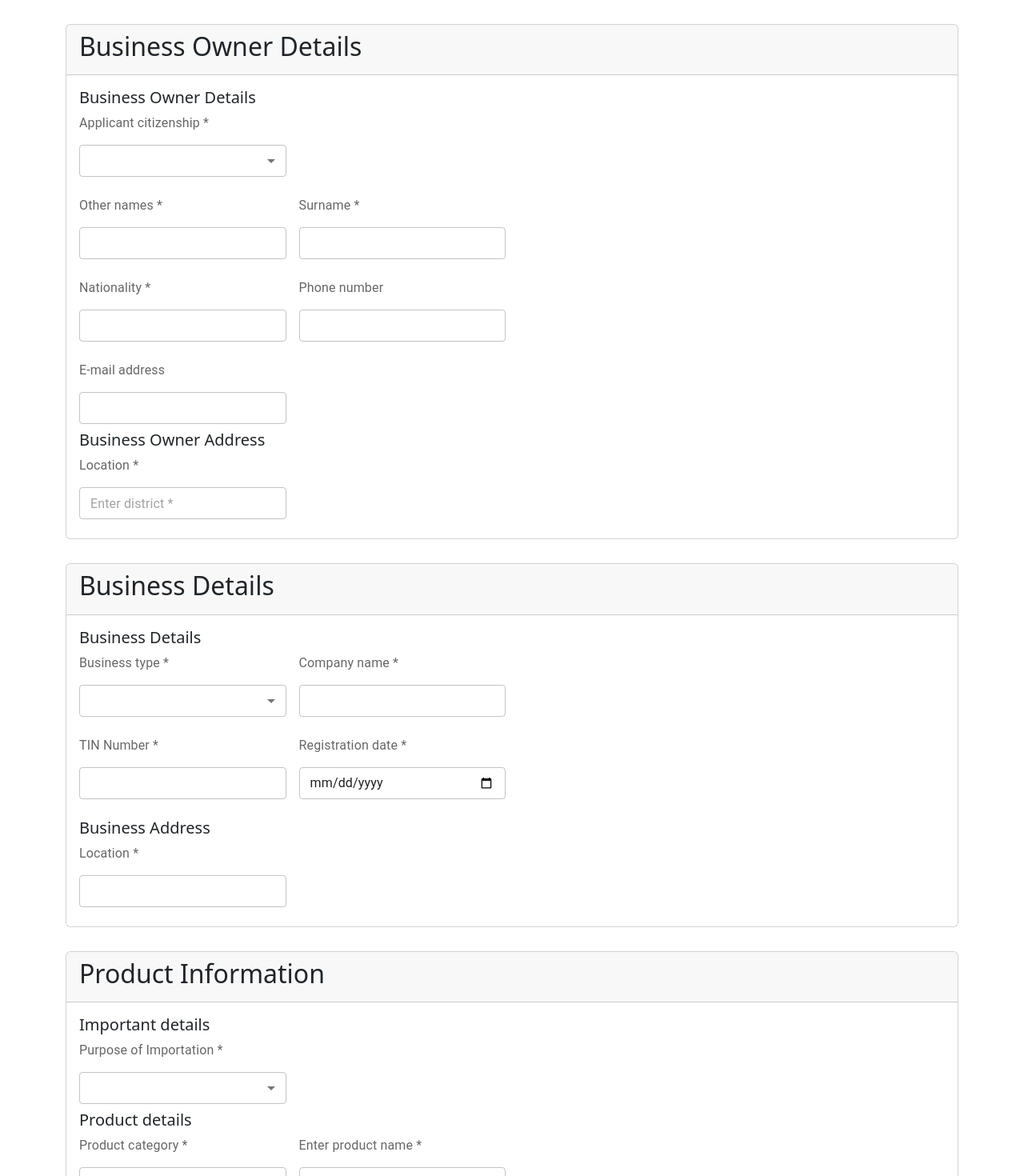
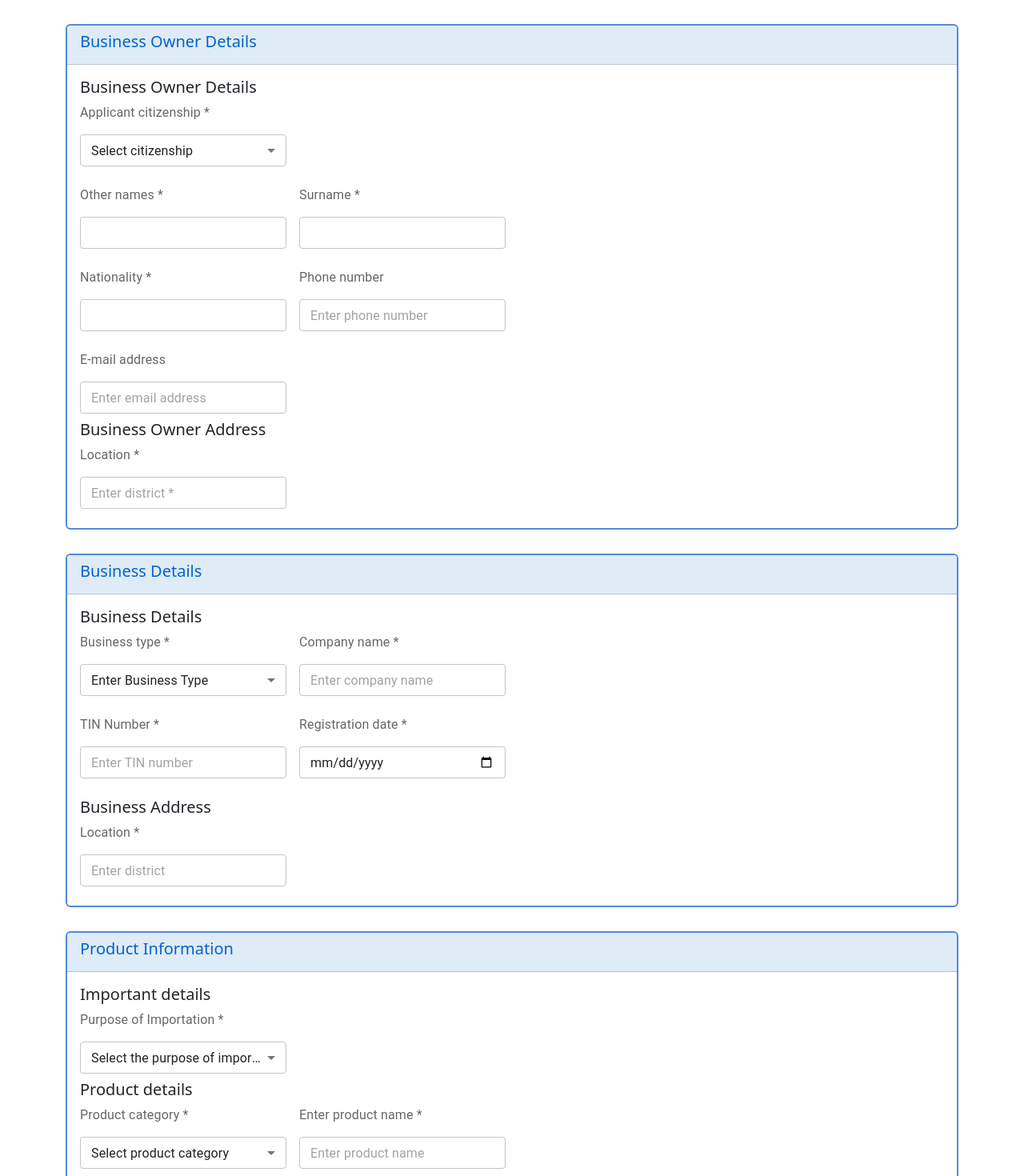
Before and after one commit to Christian-pprogrammer/irembo-service-frontend, a React (Create React App) app: page / in a window 1280 px wide. Shown: the top 1470 px of the page at 80% size. Built offline with nearby package versions, Linux system fonts and the light colour scheme.

Commit message:
last commit

```diff
--- a/src/App.js
+++ b/src/App.js
@@ -9,7 +9,7 @@ import { useRef } from "react";
 function App() {
   const formRef = useRef();
   const validationSchema = Yup.object().shape({
-    citizenship: Yup.string().required("Citizenship is required"),
+    citizenship: Yup.string().required("This field is required"),
     idNumber: Yup.string().when("citizenship", (citizenship, field) =>
       citizenship === "Rwandan"
         ? field.required("This field is required")
@@ -96,7 +96,7 @@ function App() {
       >
         <div className="card">
           <div className="card-header">
-            <h2>Business Owner Details</h2>
+            <h5>Business Owner Details</h5>
           </div>
           <div className="card-body">
             <h5>Business Owner Details</h5>
@@ -126,6 +126,11 @@ function App() {
                       helperText={
                         formik.touched.citizenship && formik.errors.citizenship
                       }
+                      SelectProps={{
+                        displayEmpty: true,
+                        renderValue: (value) =>
+                          value === "" ? "Select citizenship" : value,
+                      }}
                     >
                       <MenuItem value="Rwandan">- Rwandan</MenuItem>
                       <MenuItem value="Foreigner">- Foreigner</MenuItem>
@@ -260,6 +265,7 @@ function App() {
                       id="phoneNumber"
                       name="phoneNumber"
                       type="text"
+                      placeholder="Enter phone number"
                     />
                   </Grid>
                   <Grid item xs={6}>
@@ -273,6 +279,7 @@ function App() {
                       id="emailAddress"
                       name="emailAddress"
                       type="text"
+                      placeholder="Enter email address"
                     />
                   </Grid>
                 </Grid>
@@ -315,7 +322,7 @@ function App() {
 
         <div className="card">
           <div className="card-header">
-            <h2>Business Details</h2>
+            <h5>Business Details</h5>
           </div>
           <div className="card-body">
             <h5>Business Details</h5>
@@ -346,6 +353,11 @@ function App() {
                         formik.touched.businessType &&
                         formik.errors.businessType
                       }
+                      SelectProps={{
+                        displayEmpty: true,
+                        renderValue: (value) =>
+                          value === "" ? "Enter Business Type" : value,
+                      }}
                     >
                       <MenuItem value="Retailer">- Retailer</MenuItem>
                       <MenuItem value="Wholesale">- Wholesale</MenuItem>
@@ -363,6 +375,7 @@ function App() {
                       id="companyName"
                       name="companyName"
                       type="text"
+                      placeholder="Enter company name"
                       value={formik.values.companyName}
                       onChange={formik.handleChange}
                       onBlur={formik.handleBlur}
@@ -387,6 +400,7 @@ function App() {
                       value={formik.values.tinNumber}
                       onChange={formik.handleChange}
                       onBlur={formik.handleBlur}
+                      placeholder="Enter TIN number"
                       max={9}
                       error={
                         formik.touched.tinNumber &&
@@ -401,7 +415,6 @@ function App() {
                     <InputLabel htmlFor="registrationDate">
                       Registration date *
                     </InputLabel>
-
                     <TextField
                       size="small"
                       margin="normal"
@@ -437,6 +450,7 @@ function App() {
                       value={formik.values.companyLocation}
                       onChange={formik.handleChange}
                       onBlur={formik.handleBlur}
+                      placeholder="Enter district"
                       error={
                         formik.touched.companyLocation &&
                         Boolean(formik.errors.companyLocation)
@@ -456,7 +470,7 @@ function App() {
         </div>
         <div className="card">
           <div className="card-header">
-            <h2>Product Information</h2>
+            <h5>Product Information</h5>
           </div>
           <div className="card-body">
             <h5>Important details</h5>
@@ -487,6 +501,13 @@ function App() {
                         formik.touched.purposeOfImportation &&
                         formik.errors.purposeOfImportation
                       }
+                      SelectProps={{
+                        displayEmpty: true,
+                        renderValue: (value) =>
+                          value === ""
+                            ? "Select the purpose of importation"
+                            : value,
+                      }}
                     >
                       <MenuItem value="Direct sale">- Direct sale</MenuItem>
                       <MenuItem value="Personal use">- Personal use</MenuItem>
@@ -554,6 +575,11 @@ function App() {
                         formik.touched.productCategory &&
                         formik.errors.productCategory
                       }
+                      SelectProps={{
+                        displayEmpty: true,
+                        renderValue: (value) =>
+                          value === "" ? "Select product category" : value,
+                      }}
                     >
                       <MenuItem value="General purpose">
                         - General purpose
@@ -578,6 +604,7 @@ function App() {
                       value={formik.values.productName}
                       onChange={formik.handleChange}
                       onBlur={formik.handleBlur}
+                      placeholder="Enter product name"
                       error={
                         formik.touched.productName &&
                         Boolean(formik.errors.productName)
@@ -612,6 +639,11 @@ function App() {
                         formik.touched.unitOfMeasurement &&
                         formik.errors.unitOfMeasurement
                       }
+                      SelectProps={{
+                        displayEmpty: true,
+                        renderValue: (value) =>
+                          value === "" ? "Enter unit of measurement" : value,
+                      }}
                     >
                       <MenuItem value="Kgs">- Kgs</MenuItem>
                       <MenuItem value="Tonnes">- Tonnes</MenuItem>
@@ -632,6 +664,7 @@ function App() {
                       value={formik.values.weight}
                       onChange={formik.handleChange}
                       onBlur={formik.handleBlur}
+                      placeholder="Enter quantity"
                       error={
                         formik.touched.weight && Boolean(formik.errors.weight)
                       }
--- a/src/index.css
+++ b/src/index.css
@@ -14,4 +14,13 @@ code {
 
 .card {
   margin-top: 30px;
+  border: 2px solid #538adb !important;
 }
+
+.card-header {
+  background-color: #dfebf6 !important;
+}
+.card-header h5 {
+  color: #0063cf;
+  font-size: 20px !important;
+}
```
